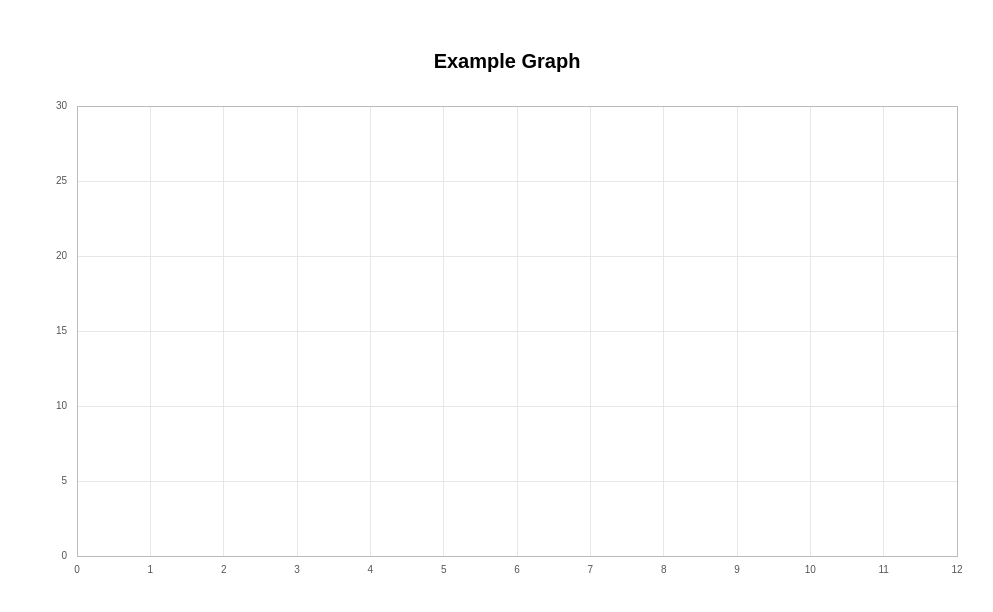
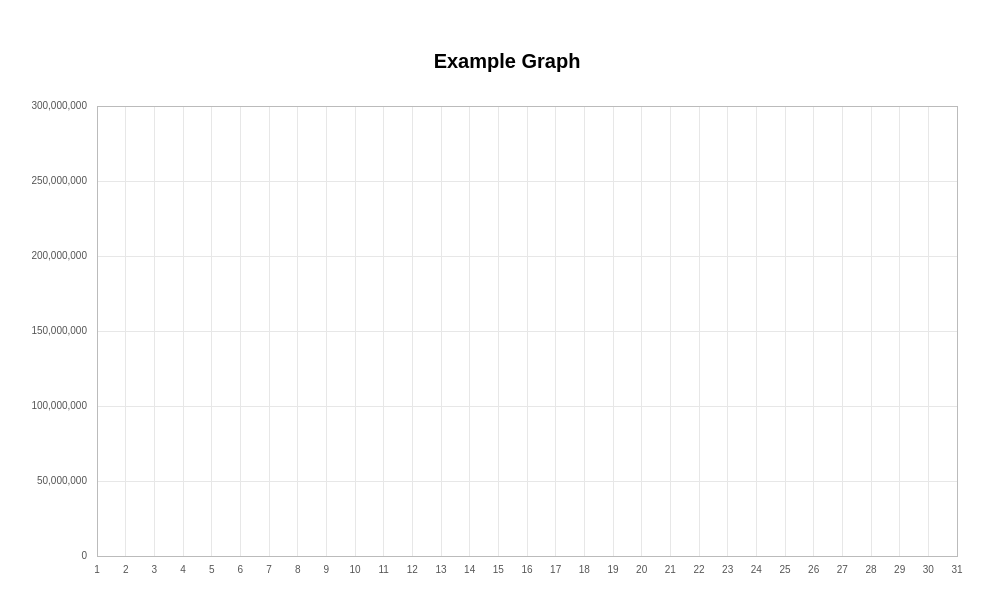
Before and after one commit to asixdev0082/line_chart, a website: page index.html in a window 1280 px wide. Shown: the whole page, without its empty margins (133-1126 px from the left). Drawn offline with nearby package versions, Linux system fonts and the light colour scheme.

Commit message:
fixed : index.html

```diff
--- a/index.html
+++ b/index.html
@@ -109,20 +109,21 @@
 				//************************************************************
 				// Create Margins and Axis and hook our zoom function
 				//************************************************************
-				var margin = {top: 20, right: 30, bottom: 30, left: 50},
+				var margin = {top: 20, right: 30, bottom: 30, left: 70},
 					width = 960 - margin.left - margin.right,
 					height = 500 - margin.top - margin.bottom;
 
 				var xScale = d3.scale.linear()
-					.domain([0, 12])
+					.domain([1, 31])
 					.range([0, width]);
 
 				var yScale = d3.scale.linear()
-					.domain([ 0, 30])
+					.domain([ 0, 300000000])
 					.range([height, 0]);
 
 				var xAxis = d3.svg.axis()
 					.scale(xScale)
+					.ticks(31)
 					.tickSize(-height)
 					.tickPadding(10)
 					.tickSubdivide(true)
@@ -185,9 +186,7 @@
 				//************************************************************
 				// Draw points on SVG object based on the data given
 				//************************************************************
-				var pointArray = [];
-				var points;
-				points = svg.selectAll('.dots')
+				var points = svg.selectAll('.dots')
 					.data(data)
 					.enter()
 					.append("g")
@@ -206,28 +205,35 @@
 					.append('circle')
 					.attr('class','dot')
 					.attr("r", 5)
-					.attr('fill', 'steelblue')
 					.attr("transform", function(d) {
 						return "translate(" + (xScale(d.point.x)) + "," + (yScale(d.point.y)) + ")"; }
 					)
+				//************************************************************
+				// When click mouse, Draw points on SVG object based on the data given
+				//*************************************************************
+				var pointArray = [];
+				var cnt = 0;
 				svg = d3.select("svg").on("click", function() {
+					cnt ++;
 					var coords = d3.mouse(this);
 					var newPoint = {'x' : xScale.invert(coords[0] - margin.left), 'y' : yScale.invert(coords[1] - margin.top)};
+
 					pointArray.push(newPoint);
+					console.log("cnt = ", cnt, "pointArray = ", pointArray);
 
 					points.selectAll('.dot')
 						.data(pointArray)
 						.enter()
 						.append('circle')
 						.attr('class','dot')
+						.attr('fill', 'steelblue')
 						.attr("r", 5)
-						.attr('fill', 'steelblue')
 						.attr("transform", function(d) {
 							return "translate(" + xScale(d.x) + "," + yScale(d.y) + ")"; }
 						)
 						.on("mouseover", function(d) {
 							var format = d3.format(".2f");
-							var tooltipPointX = format(xScale.invert(xScale(d.x)));
+							var tooltipPointX = parseInt(xScale.invert(xScale(d.x)));
 							var tooltipPointY = format(yScale.invert(yScale(d.y)));
 							var xPosition = d3.event.pageX + 10;
 							var yPosition = d3.event.pageY;
@@ -243,6 +249,7 @@
 							var tooltip = d3.select("#tooltip");
 							tooltip.classed("hidden", true);
 						});
+
 					svg.select(".line")
 						.datum(pointArray)
 						.attr("d", line);
@@ -251,15 +258,11 @@
 				// Zoom specific updates
 				//************************************************************
 				function zoomed() {
-					console.log("!!!!!");;
 					svg.select(".x.axis").call(xAxis);
 					svg.select(".y.axis").call(yAxis);
 					svg.selectAll('path.line').attr('d', line);
-					console.log("points = ", points);
 					points.selectAll('circle')
 						.attr("transform", function(d) {
-							console.log("d zoom = ", d);
-							// return "translate(" + (xScale(d.point.x) + margin.left) + "," + (yScale(d.point.y) + margin.top) + ")";
 							return "translate(" + (xScale(d.x)) + "," + (yScale(d.y)) + ")";
 						}
 					);
```
